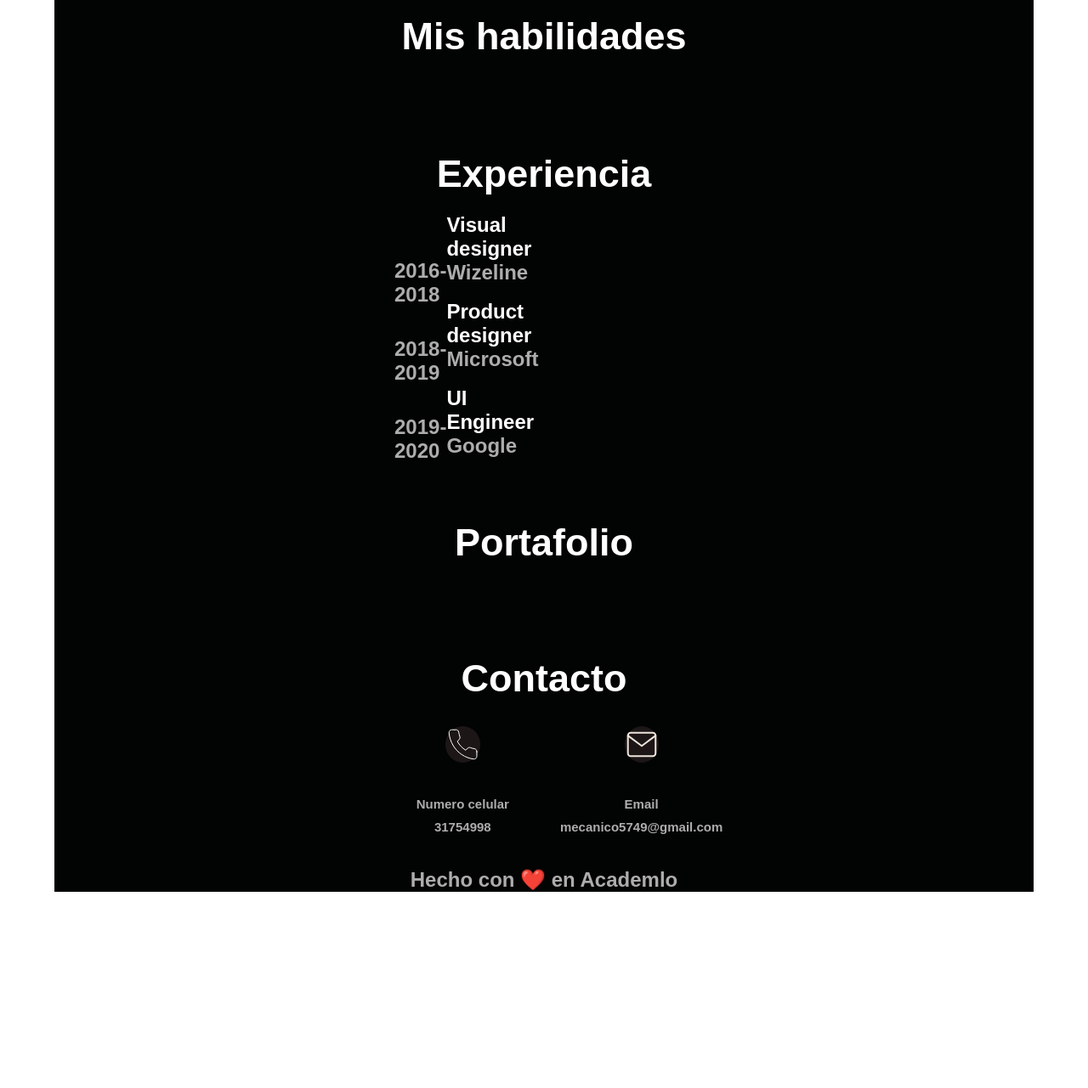
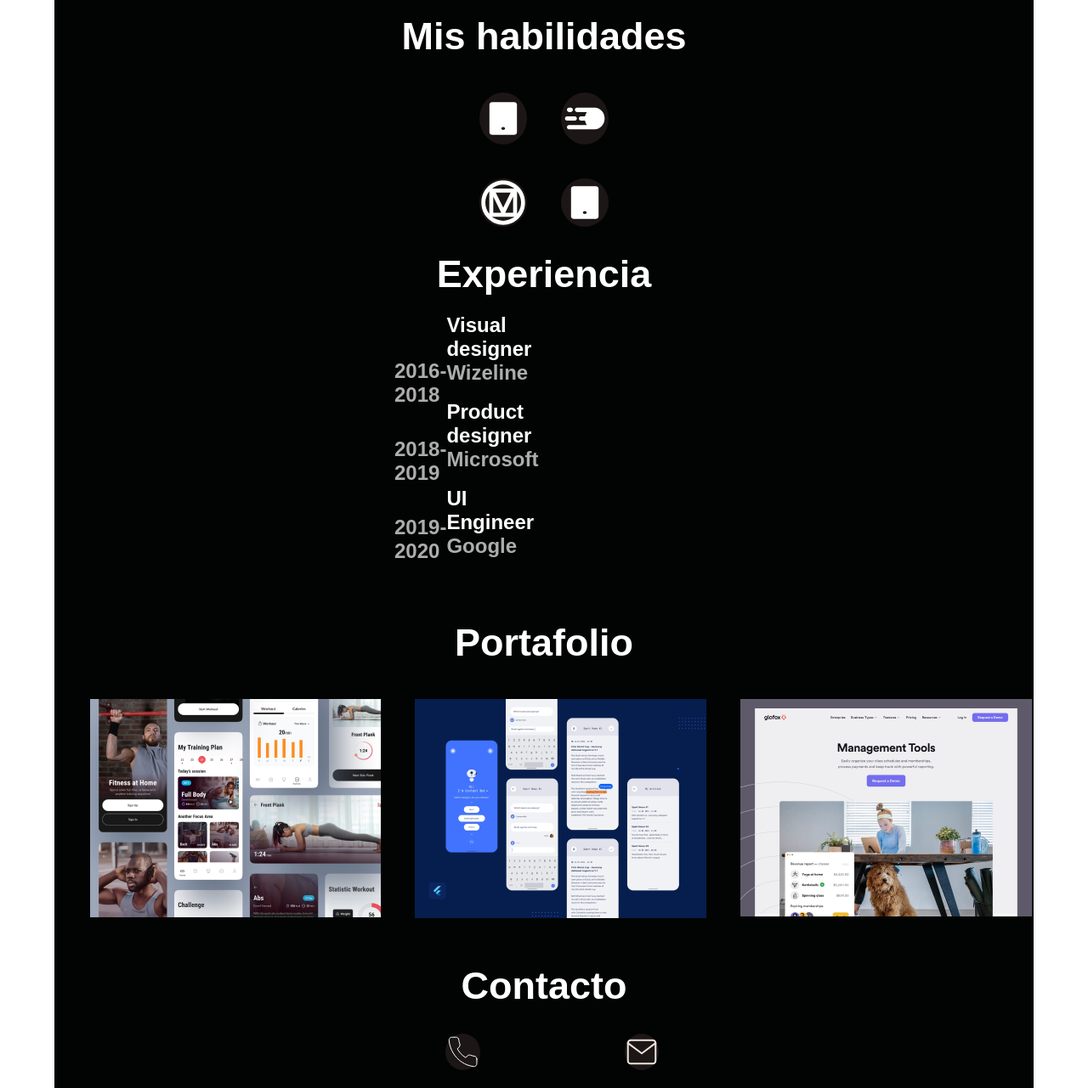
Before and after one commit to gato880518/Ricardo-7, a plain HTML site: page index.html in a window 1280 px wide. Shown: the part 907-2188 px from the top of the page at 85% size. Before the commit the page ends 1997 px from the top, so only its background shows below. Drawn offline with Linux system fonts and the light colour scheme; files whose address does not match are found by name.

Commit message:
cambie las imagenes que faltaban

```diff
--- a/index.html
+++ b/index.html
@@ -6,6 +6,7 @@
     <meta name="viewport" content="width=device-width, initial-scale=1.0">
     <title>portafolio</title>
     <link rel="stylesheet" href="style.css">
+
 </head>
 <body>
 
@@ -131,12 +132,12 @@
         <section class="containerLogos">
 
             <div class="logos--mobile">
-                <img src="/Iconos/mobile.svg" alt="">
+                <img src="/Íconos/mobile.svg" alt="">
             </div>
 
 
             <div class="logos--motion">
-                <img src="/Iconos/motion.svg" alt="">
+                <img src="/Íconos/motion.svg" alt="">
             </div>
 
         </section>
@@ -147,12 +148,12 @@
         <section class="containerLogos1 containerLogos">
 
             <div class="containerMaterial logos--mobile">
-                <img src="/Iconos/material.svg" alt="">
+                <img src="/Íconos/material.svg" alt="">
             </div>
 
 
             <div class="continerweb-- logos--mobile">
-                <img src="/Iconos/web.svg" alt="">
+                <img src="/Íconos/mobile.svg" alt="">
             </div>
 
         </section>
@@ -243,19 +244,19 @@
 
 
             <div class="portafolio1">
-                <img src="/Imagenes/ejemplo 1.png" alt="">
+                <img src="/Imágenes/ejemplo 1.png" alt="">
 
 
             </div>
 
             <div class="portafolio2">
-                <img src="/Imagenes/ejemplo 2.png" alt="">
+                <img src="/Imágenes/ejemplo 2.png" alt="">
 
 
             </div>
 
             <div class="portafolio3">
-                <img src="/Imagenes/ejemplo 3.png" alt="">
+                <img src="/Imágenes/ejemplo 3.png" alt="">
 
 
 
```
